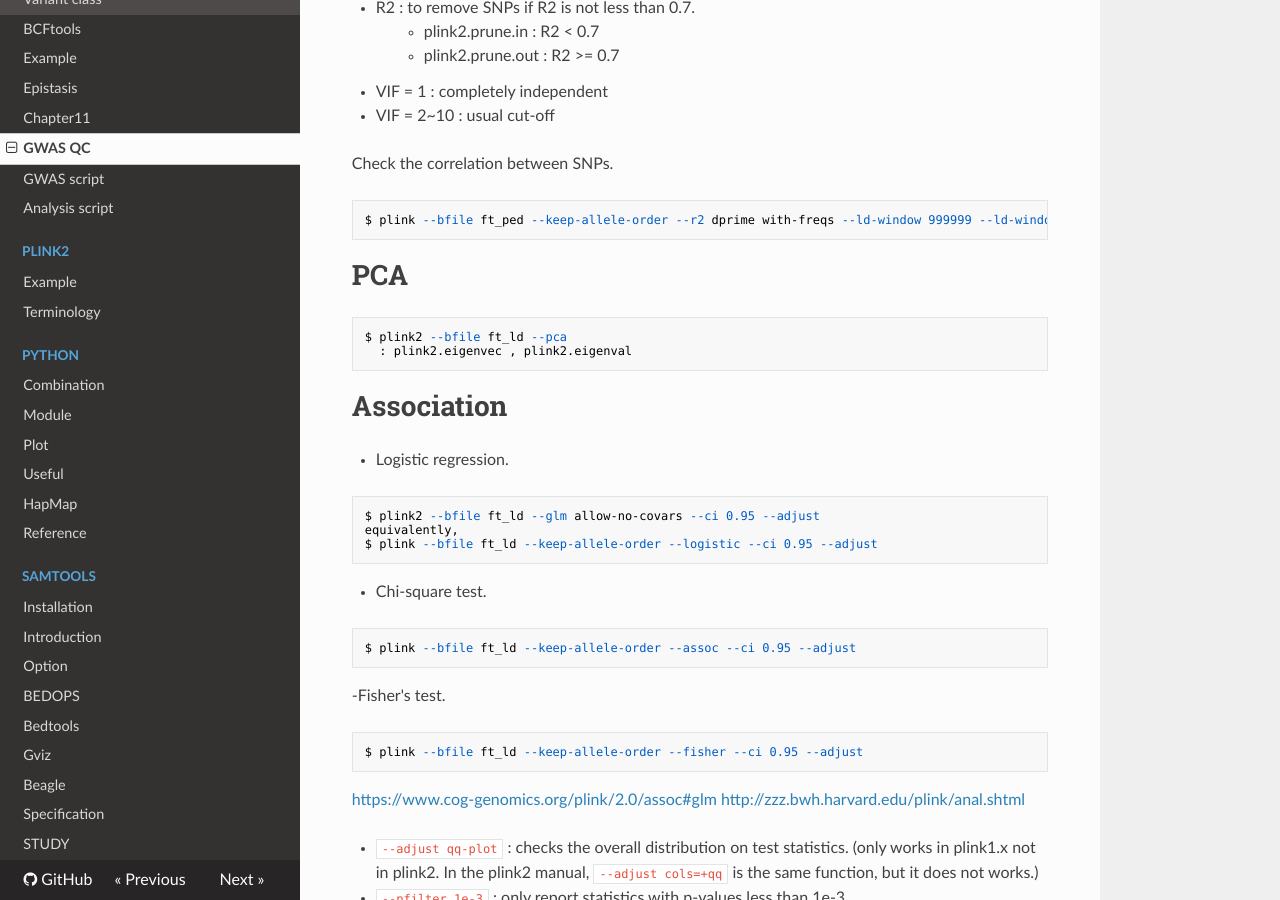
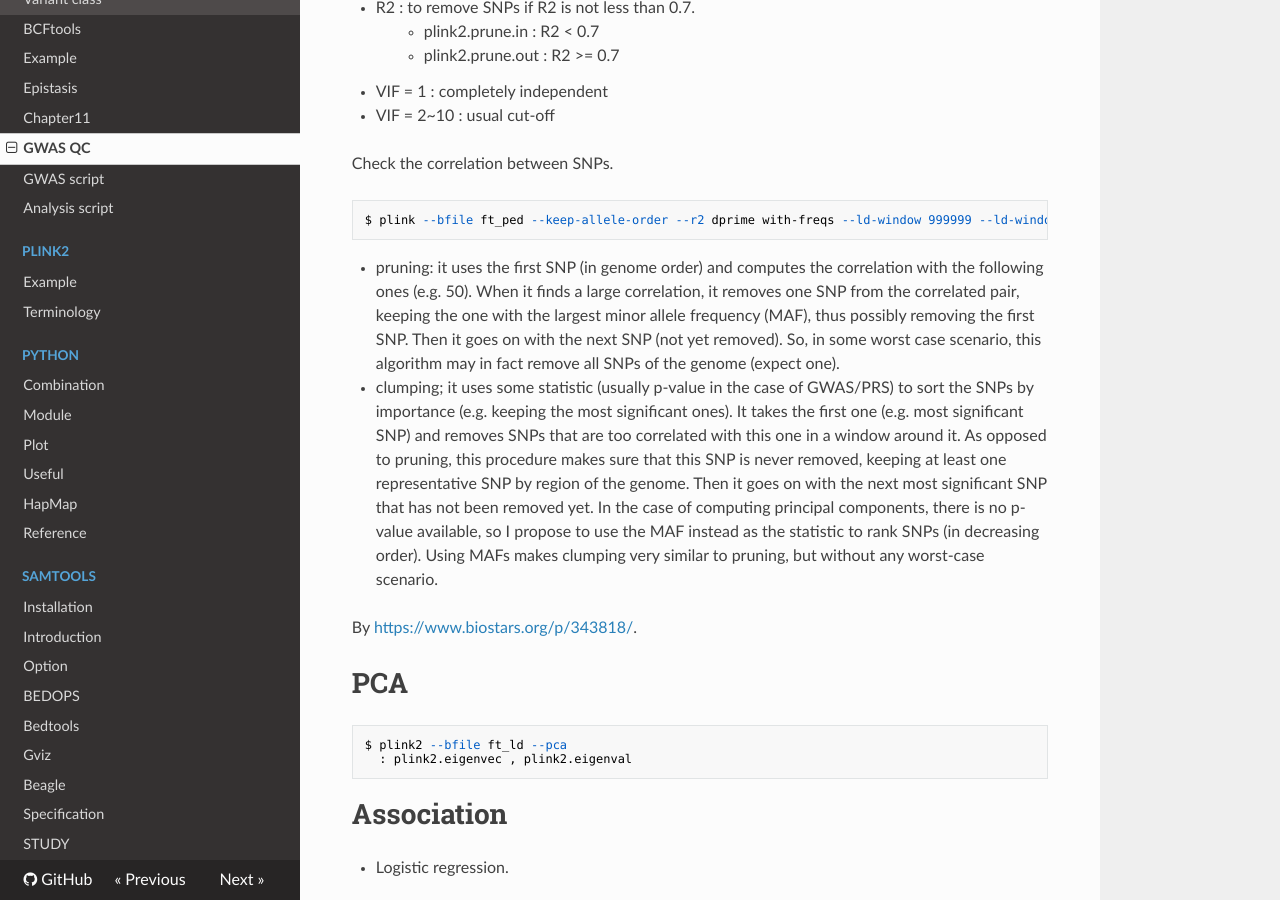
Before and after one commit to WonyoungCho/plink, an MkDocs documentation site: the page built from docs/GWAS.md, in a window 1280 px wide and 900 px high, scrolled down 3305 px. Built offline with MkDocs 1.6.1, drawn with Linux system fonts in a browser that asks for light colours; nearby versions of some CDN libraries; old or Windows-style settings are respelled for this version of MkDocs.

Commit message:
Update GWAS.md

````diff
--- a/docs/GWAS.md
+++ b/docs/GWAS.md
@@ -126,6 +126,12 @@ Check the correlation between SNPs.
 ```
 $ plink --bfile ft_ped --keep-allele-order --r2 dprime with-freqs --ld-window 999999 --ld-window-kb 1.5 --ld-window-r2 0.7 --out ft_ld
 ```
+
+- pruning: it uses the first SNP (in genome order) and computes the correlation with the following ones (e.g. 50). When it finds a large correlation, it removes one SNP from the correlated pair, keeping the one with the largest minor allele frequency (MAF), thus possibly removing the first SNP. Then it goes on with the next SNP (not yet removed). So, in some worst case scenario, this algorithm may in fact remove all SNPs of the genome (expect one).
+
+- clumping; it uses some statistic (usually p-value in the case of GWAS/PRS) to sort the SNPs by importance (e.g. keeping the most significant ones). It takes the first one (e.g. most significant SNP) and removes SNPs that are too correlated with this one in a window around it. As opposed to pruning, this procedure makes sure that this SNP is never removed, keeping at least one representative SNP by region of the genome. Then it goes on with the next most significant SNP that has not been removed yet. In the case of computing principal components, there is no p-value available, so I propose to use the MAF instead as the statistic to rank SNPs (in decreasing order). Using MAFs makes clumping very similar to pruning, but without any worst-case scenario.
+
+By <https://www.biostars.org/p/343818/>.
 
 
 # PCA
````
